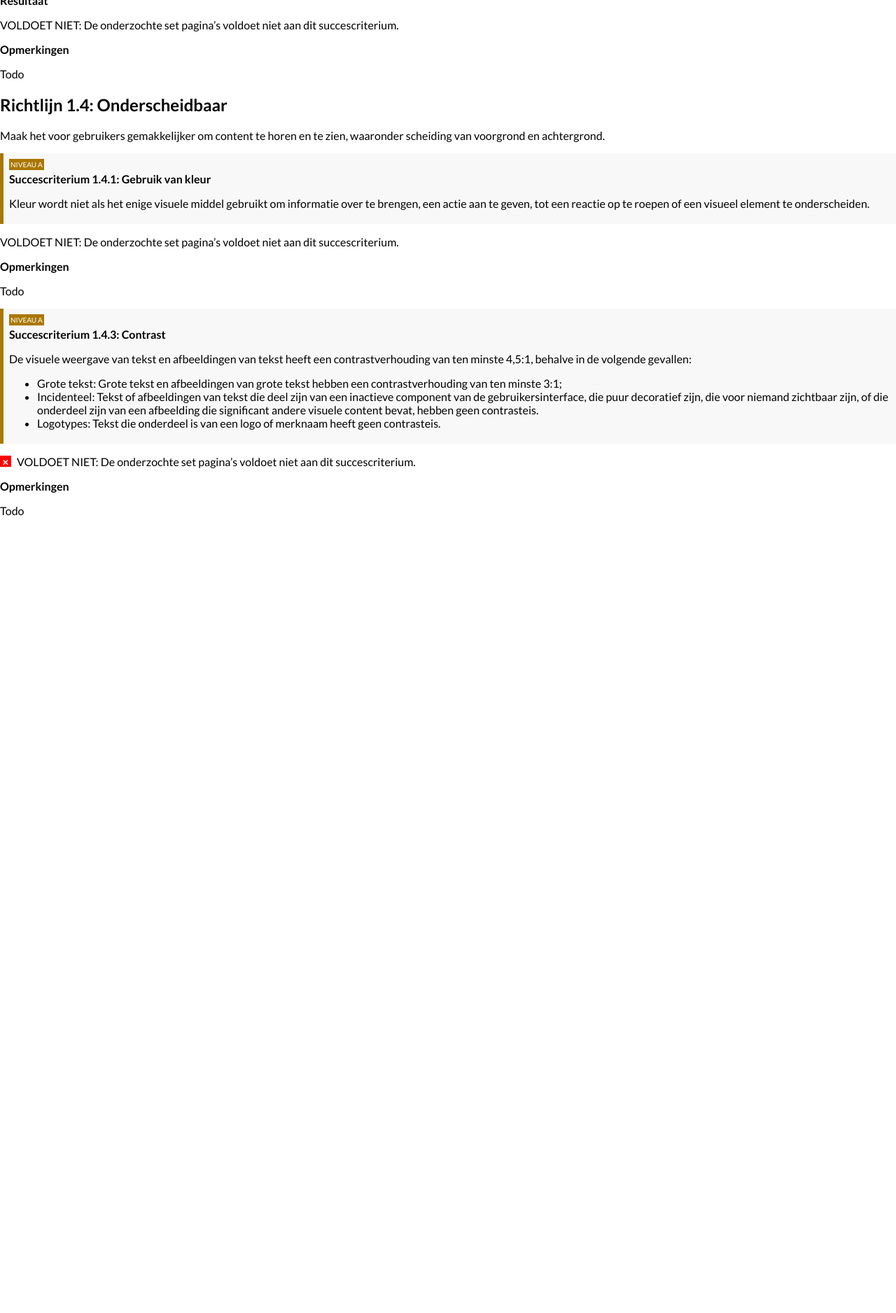
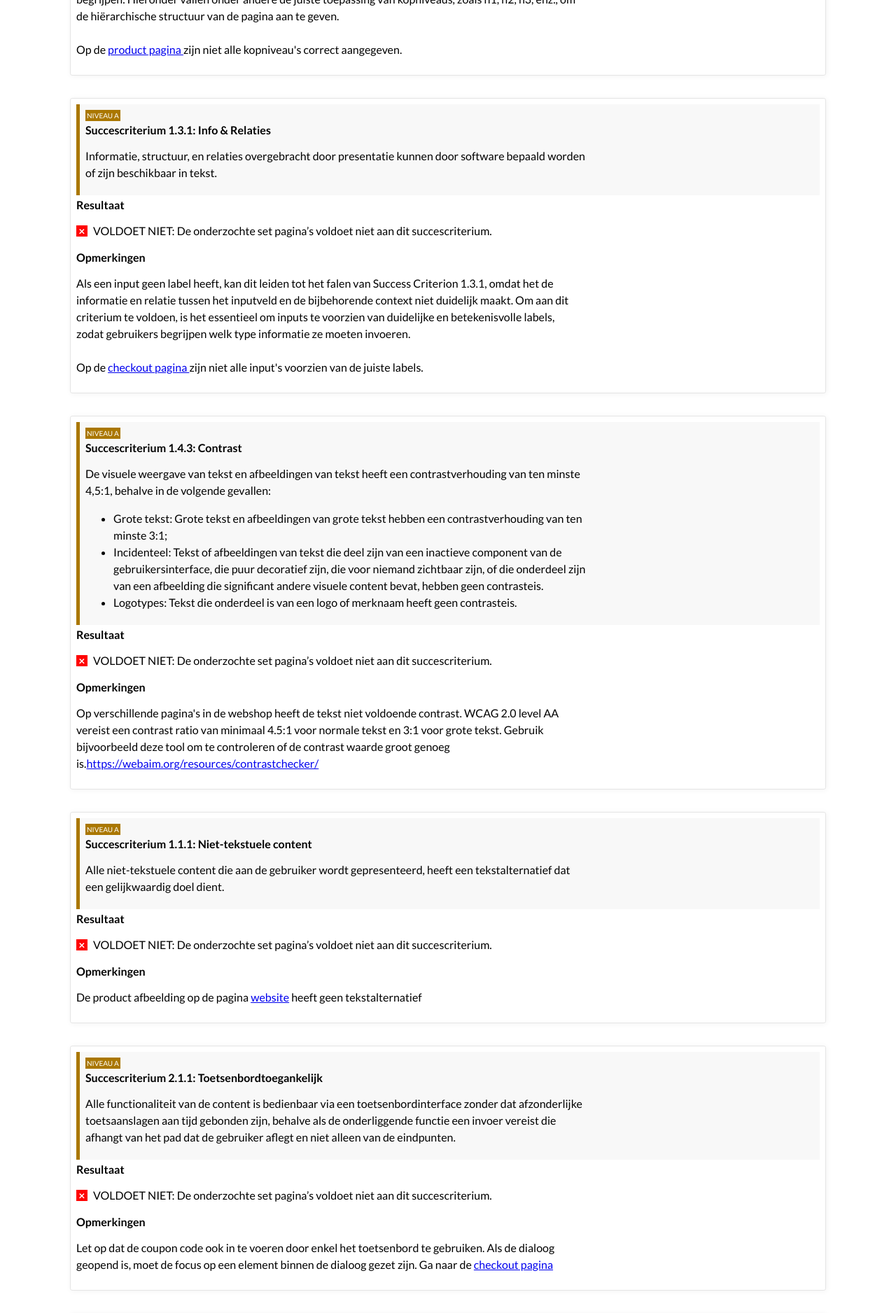
Before and after one commit to developers-chrisdh/react-a11y-workshop, a React (Create React App) app: page /wcag-rapport in a window 1280 px wide. Shown: the part 460-2336 px from the top of the page at 70% size. Before the commit the page ends 1215 px from the top, so only its background shows below. Built offline with nearby package versions, Linux system fonts and the light colour scheme.

Commit message:
Alle opdrachten in WCAG rapport

```diff
--- a/package.json
+++ b/package.json
@@ -37,6 +37,7 @@
     ]
   },
   "devDependencies": {
+    "prettier": "3.0.2",
     "sass": "^1.62.1"
   }
 }
--- a/src/components/Header.css
+++ /dev/null
@@ -1,25 +0,0 @@
-.nav {
-    display: flex;
-    align-items: center;
-    background: #fafafa;
-    box-shadow: 1px 1px 3px rgba(0, 0, 0, 0.1);
-}
-
-.nav ul {
-    display: flex;
-    list-style: none;
-    gap: 16px;
-}
-
-.nav ul li a {
-    text-decoration: none;
-}
-
-.nav ul li:hover {
-    text-decoration: underline;
-}
-
-.nav .logo {
-    width: 64px;
-    height: 64px;
-}
--- a/src/components/Header.js
+++ b/src/components/Header.js
@@ -1,19 +1,22 @@
-import { Link } from 'react-router-dom';
+import { NavLink } from 'react-router-dom';
 import logo from '../logo.svg';
-import './Header.css';
+import './Header.scss';
 
 const Header = () => (
   <nav className="nav">
-        <img src={logo} className="logo" alt="logo" width={100}/>
+    <img src={logo} className="logo" alt="logo" width={100} />
     <ul>
       <li>
-                <Link to="/">Home</Link>
+        <NavLink to="/">Home</NavLink>
       </li>
       <li>
-                <Link to="/opdracht">Opdracht</Link>
+        <NavLink to="/opdracht">Opdracht</NavLink>
       </li>
       <li>
-                <Link to="/website">Website</Link>
+        <NavLink to="/website">Website</NavLink>
+      </li>
+      <li>
+        <NavLink to="/wcag-rapport">WCAG Rapport</NavLink>
       </li>
     </ul>
   </nav>
--- /dev/null
+++ b/src/components/Header.scss
@@ -0,0 +1,29 @@
+.nav {
+  display: flex;
+  align-items: center;
+  background: #fafafa;
+  box-shadow: 1px 1px 3px rgba(0, 0, 0, 0.1);
+}
+
+.nav ul {
+  display: flex;
+  list-style: none;
+  gap: 16px;
+}
+
+.nav ul li a {
+  text-decoration: none;
+
+  &.active {
+    font-weight: 800;
+  }
+}
+
+.nav ul li:hover {
+  text-decoration: underline;
+}
+
+.nav .logo {
+  width: 64px;
+  height: 64px;
+}
--- /dev/null
+++ b/src/components/WCAGViolation/WCAGViolation.js
@@ -0,0 +1,57 @@
+const wcagInfo = {
+    '1.1.1': {
+        title: 'Niet-tekstuele content',
+        desc: 'Alle niet-tekstuele content die aan de gebruiker wordt gepresenteerd, heeft een tekstalternatief dat een gelijkwaardig doel dient.'
+    },
+    '1.3.1': {
+        title: 'Info & Relaties',
+        desc: 'Informatie, structuur, en relaties overgebracht door presentatie kunnen door software bepaald worden of zijn beschikbaar in tekst.'
+    },
+    '1.4.3': {
+        title: 'Contrast',
+        desc: <>
+            <p>De visuele weergave van tekst en afbeeldingen van tekst heeft een contrastverhouding van ten minste 4,5:1, behalve in de volgende gevallen:
+                <ul>
+                    <li>Grote tekst: Grote tekst en afbeeldingen van grote tekst hebben een contrastverhouding van ten minste 3:1;</li>
+                    <li>Incidenteel: Tekst of afbeeldingen van tekst die deel zijn van een inactieve component van de gebruikersinterface, die puur decoratief zijn, die voor niemand zichtbaar zijn, of die onderdeel zijn van een afbeelding die significant andere visuele content bevat, hebben geen contrasteis.</li>
+                    <li>Logotypes: Tekst die onderdeel is van een logo of merknaam heeft geen contrasteis.</li>
+                </ul>
+            </p>
+        </>,
+    },
+
+    '2.1.1': {
+        title: 'Toetsenbordtoegankelijk',
+        desc: 'Alle functionaliteit van de content is bedienbaar via een toetsenbordinterface zonder dat afzonderlijke toetsaanslagen aan tijd gebonden zijn, behalve als de onderliggende functie een invoer vereist die afhangt van het pad dat de gebruiker aflegt en niet alleen van de eindpunten.'
+    },
+
+    '2.4.4': {
+      title: 'Linkdoel (in context)',
+      desc: 'Het doel van elke link kan bepaald worden uit enkel de linktekst of uit de linktekst samen met zijn door software bepaalde linkcontext, behalve daar waar het doel van de link een dubbelzinnige betekenis zou kunnen hebben voor gebruikers in het algemeen.'
+    },
+};
+
+const WCAGViolation = ({
+                           children,
+                           level = 'niveau A',
+                           successCriterion = '2.2.2'
+}) => (
+    <div className="card">
+        <blockquote>
+            <span className="label">{level}</span>
+            <h4>Succescriterium { successCriterion }: {wcagInfo[successCriterion].title}</h4>
+            <p>{wcagInfo[successCriterion].desc}</p>
+        </blockquote>
+
+        <h4>Resultaat</h4>
+        <p>
+            <span className="icon">&times;</span>
+            VOLDOET NIET: De onderzochte set pagina’s voldoet niet aan dit succescriterium.</p>
+        <h4>Opmerkingen</h4>
+        <p>
+            { children }
+        </p>
+    </div>
+);
+
+export default WCAGViolation;
--- a/src/components/button/Button.js
+++ b/src/components/button/Button.js
@@ -1,7 +1,5 @@
 import './Button.css';
 
-const Button = ({ children }) => (
-  <button className="button">{children}</button>
-);
+const Button = ({ children }) => <button className="button">{children}</button>;
 
 export default Button;
--- a/src/index.js
+++ b/src/index.js
@@ -25,7 +25,7 @@ const router = createBrowserRouter([
         element: <ProductPage />,
       },
       {
-        path: 'website/checkout/card',
+        path: 'website/checkout/cart',
         element: <Checkout />,
       },
       {
--- a/src/index.scss
+++ b/src/index.scss
@@ -22,3 +22,8 @@ code {
 h4 {
   margin: 4px 0;
 }
+
+p {
+  line-height: 1.5;
+  max-width: 720px;
+}
--- a/src/pages/assignment/WCAGReport.js
+++ b/src/pages/assignment/WCAGReport.js
@@ -1,55 +1,79 @@
-import './WCAGReport.css'
+import './WCAGReport.scss';
+import { Link } from 'react-router-dom';
+import WCAGViolation from '../../components/WCAGViolation/WCAGViolation';
 
 const WCAGReport = () => (
+  <main>
     <div className="wcagReport">
-        <h1>WCAG Rapport</h1>
-        <section>
-            <h2>Principe 1</h2>
-            <p>Informatie en componenten van de gebruikersinterface moeten toonbaar zijn aan gebruikers op voor hen waarneembare wijze.</p>
-            <h3>Richtlijn 1.1: Tekstalternatieven</h3>
-            <p>Lever tekstalternatieven voor alle niet-tekstuele content, zodat die veranderd kan worden in andere vormen die mensen nodig hebben, zoals grote letters, braille, spraak, symbolen of eenvoudiger taal.</p>
+      <h1>WCAG Rapport</h1>
 
-            <blockquote>
-                <span className="label">niveau A</span>
-                <h4>Succescriterium 1.1.1: Niet-tekstuele content</h4>
-                <p>Alle niet-tekstuele content die aan de gebruiker wordt gepresenteerd, heeft een tekstalternatief dat een gelijkwaardig doel dient.</p>
-            </blockquote>
+      <WCAGViolation successCriterion="1.3.1" id="1">
+        Succescriterium 1.3.1 vereist dat informatie en relaties in de inhoud
+        correct worden gemarkeerd, zodat gebruikers met assistieve
+        technologieën, zoals schermlezers, de structuur en betekenis van de
+        inhoud begrijpen. Hieronder vallen onder andere de juiste toepassing van
+        kopniveaus, zoals h1, h2, h3, enz., om de hiërarchische structuur van de
+        pagina aan te geven.
+        <br />
+        <br />
+        Op de <Link to="/website">product pagina </Link> zijn niet alle
+        kopniveau's correct aangegeven.
+      </WCAGViolation>
 
-            <h4>Resultaat</h4>
-            <p>VOLDOET NIET: De onderzochte set pagina’s voldoet niet aan dit succescriterium.</p>
-            <h4>Opmerkingen</h4>
-            <p>Todo</p>
+      <WCAGViolation successCriterion="1.3.1" id="2">
+        Als een input geen label heeft, kan dit leiden tot het falen van Success
+        Criterion 1.3.1, omdat het de informatie en relatie tussen het inputveld
+        en de bijbehorende context niet duidelijk maakt. Om aan dit criterium te
+        voldoen, is het essentieel om inputs te voorzien van duidelijke en
+        betekenisvolle labels, zodat gebruikers begrijpen welk type informatie
+        ze moeten invoeren.
+        <br />
+        <br />
+        Op de <Link to="/website/checkout/shipping">checkout pagina </Link> zijn
+        niet alle input's voorzien van de juiste labels.
+      </WCAGViolation>
 
-            <h2>Richtlijn 1.4: Onderscheidbaar</h2>
-            <p>Maak het voor gebruikers gemakkelijker om content te horen en te zien, waaronder scheiding van voorgrond en achtergrond.</p>
-            <blockquote>
-                <span className="label">niveau A</span>
-                <h4>Succescriterium 1.4.1: Gebruik van kleur</h4>
-                <p>Kleur wordt niet als het enige visuele middel gebruikt om informatie over te brengen, een actie aan te geven, tot een reactie op te roepen of een visueel element te onderscheiden.</p>
-            </blockquote>
-            <p>VOLDOET NIET: De onderzochte set pagina’s voldoet niet aan dit succescriterium.</p>
-            <h4>Opmerkingen</h4>
-            <p>Todo</p>
+      <WCAGViolation successCriterion="1.4.3" id="3">
+        Op verschillende pagina's in de webshop heeft de tekst niet voldoende contrast.
 
-            <blockquote>
-                <span className="label">niveau A</span>
-                <h4>Succescriterium 1.4.3: Contrast</h4>
-                <p>De visuele weergave van tekst en afbeeldingen van tekst heeft een contrastverhouding van ten minste 4,5:1, behalve in de volgende gevallen:
-                    <ul>
-                        <li>Grote tekst: Grote tekst en afbeeldingen van grote tekst hebben een contrastverhouding van ten minste 3:1;</li>
-                        <li>Incidenteel: Tekst of afbeeldingen van tekst die deel zijn van een inactieve component van de gebruikersinterface, die puur decoratief zijn, die voor niemand zichtbaar zijn, of die onderdeel zijn van een afbeelding die significant andere visuele content bevat, hebben geen contrasteis.</li>
-                        <li>Logotypes: Tekst die onderdeel is van een logo of merknaam heeft geen contrasteis.</li>
-                    </ul>
-                    </p>
-            </blockquote>
-            <p>
-                <span className="icon">&times;</span>
-                VOLDOET NIET: De onderzochte set pagina’s voldoet niet aan dit succescriterium.</p>
-            <h4>Opmerkingen</h4>
-            <p>Todo</p>
-        </section>
+        WCAG 2.0 level AA vereist een contrast ratio van minimaal 4.5:1 voor normale tekst en 3:1 voor grote tekst.
+        Gebruik bijvoorbeeld deze tool om te controleren of de contrast waarde groot genoeg is.
+        <a href="https://webaim.org/resources/contrastchecker/" target="_blank">https://webaim.org/resources/contrastchecker/</a>
+      </WCAGViolation>
+
+      <WCAGViolation successCriterion="1.1.1" id="4">
+        De product afbeelding op de pagina <Link to="/website">website</Link>{' '}
+        heeft geen tekstalternatief
+      </WCAGViolation>
+
+      <WCAGViolation successCriterion="2.1.1" id="5">
+        Let op dat de coupon code ook in te voeren door enkel het toetsenbord te
+        gebruiken. Als de dialoog geopend is, moet de focus op een element binnen de dialoog gezet zijn.
+
+        Ga naar de{' '}
+        <Link to="/website/checkout/shipping">checkout pagina </Link>
+      </WCAGViolation>
+
+      <WCAGViolation successCriterion="1.3.1" id="6">
+        Succescriterium 1.3.1 vereist dat informatie en relaties in de inhoud
+        correct worden gemarkeerd, zodat gebruikers met assistieve
+        technologieën, zoals schermlezers, de structuur en betekenis van de
+        inhoud begrijpen. Hieronder vallen onder andere de juiste toepassing van
+        kopniveaus, zoals h1, h2, h3, enz., om de hiërarchische structuur van de
+        pagina aan te geven.
+        <br />
+        <br />
+        Op de <Link to="/website/checkout/cart">winkelwagen pagina </Link> is het gebruik van kopniveau's niet correct.
+      </WCAGViolation>
+
+      <WCAGViolation successCriterion="2.4.4" id="6">
+        De "Lees meer" knop op de <Link to="/website">product pagina </Link> geeft niet duidelijk het doel aan van de link.
+        Door het gebrek aan context zal dit voor een screenreader gebruiker niet voldoende begrijpelijk zijn.
+      </WCAGViolation>
+
+
     </div>
-
+  </main>
 );
 
 export default WCAGReport;
--- a/src/pages/assignment/WCAGReport.css
+++ b/src/pages/assignment/WCAGReport.scss
@@ -1,3 +1,12 @@
+
+.card {
+    padding: 8px;
+    margin-bottom: 32px;
+    border: 1px solid rgba(0, 0, 0, 0.1);
+    border-radius: 3px;
+    box-shadow: 1px 1px 8px rgba(0, 0, 0, 0.05);
+}
+
 .wcagReport section {
 
 }
```
Also changed, not shown: src/App.scss (+29 -0 lines), src/pages/Home.js (+34 -1 lines), 2 other files (tests, documents, lock files or other folders). Lines whose indentation alone changed are shown as unchanged.
